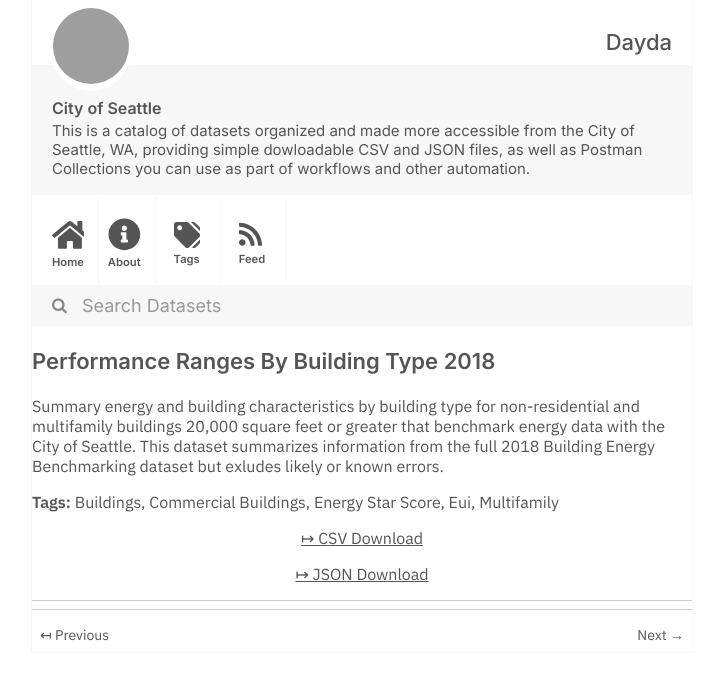
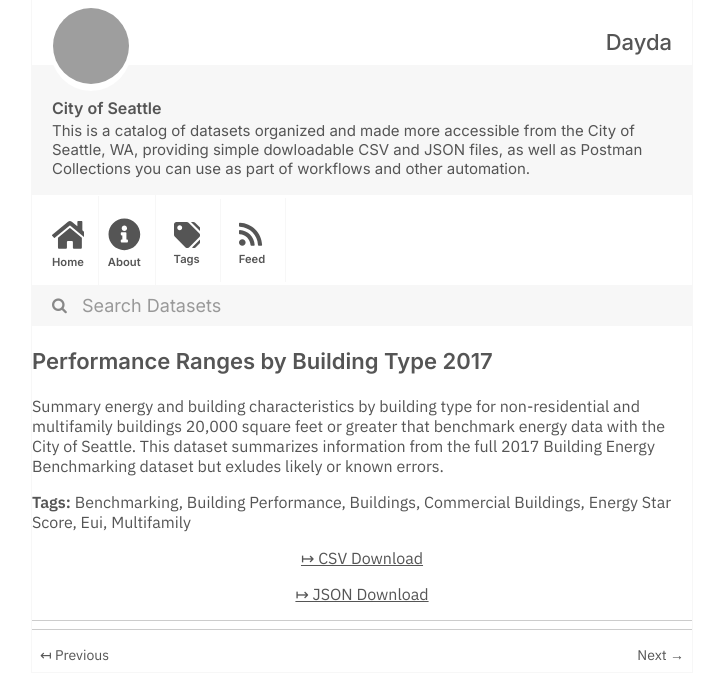
Before and after one commit to dayda-entities/city-of-seattle, a Jekyll site: the page built from _posts/2020-11-10-performance-ranges-by-building.md, in a window 1280 px wide, cut to the strip 0-700 px from the top of the page. Shown: the whole strip, without its empty margins (278-1001 px from the left). Built offline with Jekyll 4.4.1, drawn with Linux system fonts in a browser that asks for light colours; grey boxes are pictures that could not be loaded.

Commit message:
Publish Data

```diff
--- a/_posts/2020-11-10-performance-ranges-by-building.md
+++ b/_posts/2020-11-10-performance-ranges-by-building.md
@@ -1,10 +1,12 @@
 ---
-title: Performance Ranges By Building Type 2018
-created: '2020-11-10T16:59:29.708039'
-modified: '2020-11-10T16:59:29.708050'
+title: Performance Ranges by Building Type 2017
+created: '2020-11-10T16:59:42.514306'
+modified: '2020-11-10T16:59:42.514316'
 state: active
 type: dataset
 tags:
+  - Benchmarking
+  - Building Performance
   - Buildings
   - Commercial Buildings
   - Energy Star Score
@@ -12,9 +14,9 @@ tags:
   - Multifamily
 groups:
   - Local Government
-csv_url: 'https://data.seattle.gov/api/views/hqbj-wcwn/rows.csv?accessType=DOWNLOAD'
-json_url: 'https://data.seattle.gov/api/views/hqbj-wcwn/rows.json?accessType=DOWNLOAD'
+csv_url: 'https://data.seattle.gov/api/views/n3uv-mw4j/rows.csv?accessType=DOWNLOAD'
+json_url: 'https://data.seattle.gov/api/views/n3uv-mw4j/rows.json?accessType=DOWNLOAD'
 layout: post
 
 ---
-Summary energy and building characteristics by building type for non-residential and multifamily buildings 20,000 square feet or greater that benchmark energy data with the City of Seattle. This dataset summarizes information from the full 2018 Building Energy Benchmarking dataset but exludes likely or known errors.
+Summary energy and building characteristics by building type for non-residential and multifamily buildings 20,000 square feet or greater that benchmark energy data with the City of Seattle. This dataset summarizes information from the full 2017 Building Energy Benchmarking dataset but exludes likely or known errors.
```
